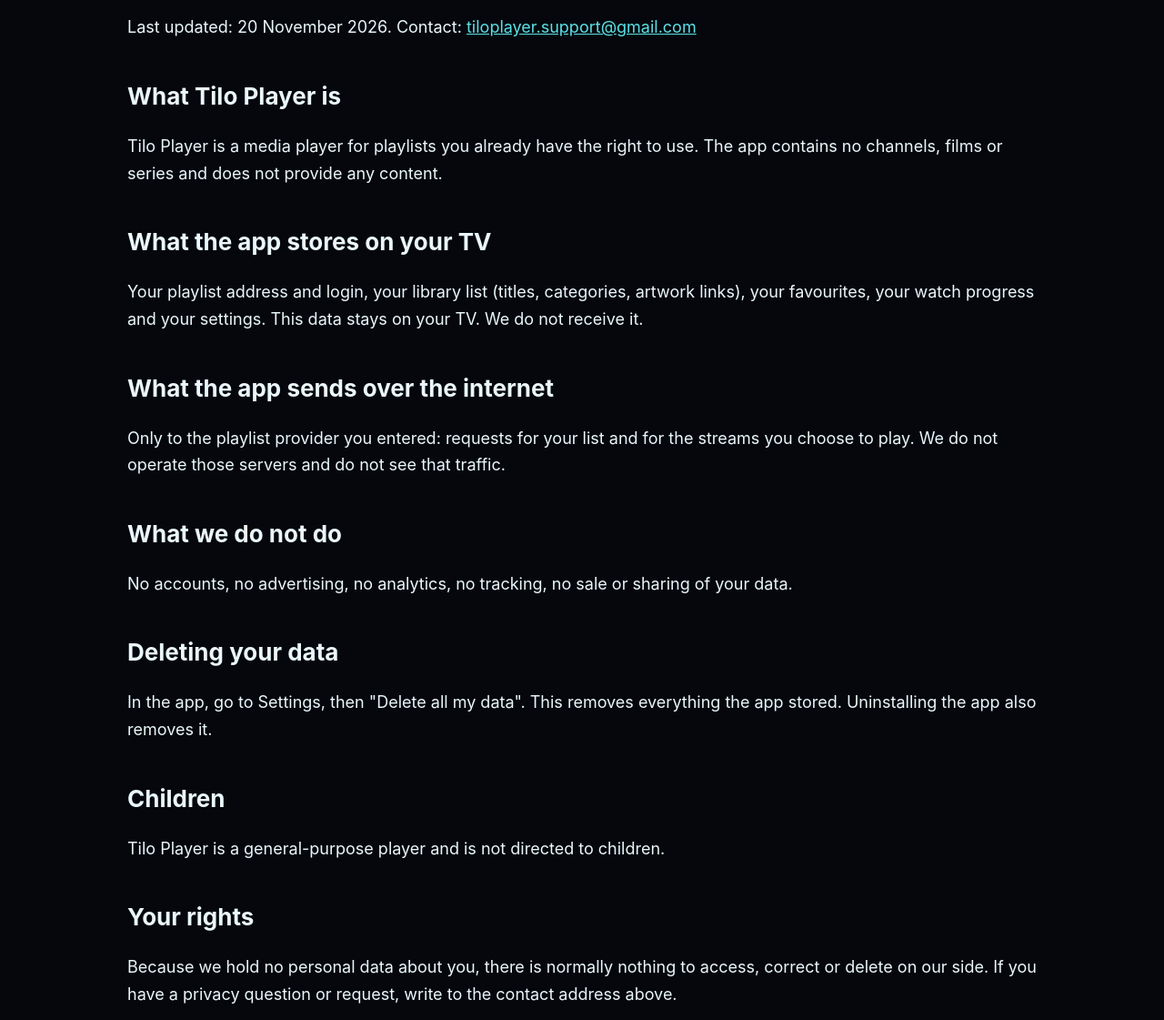
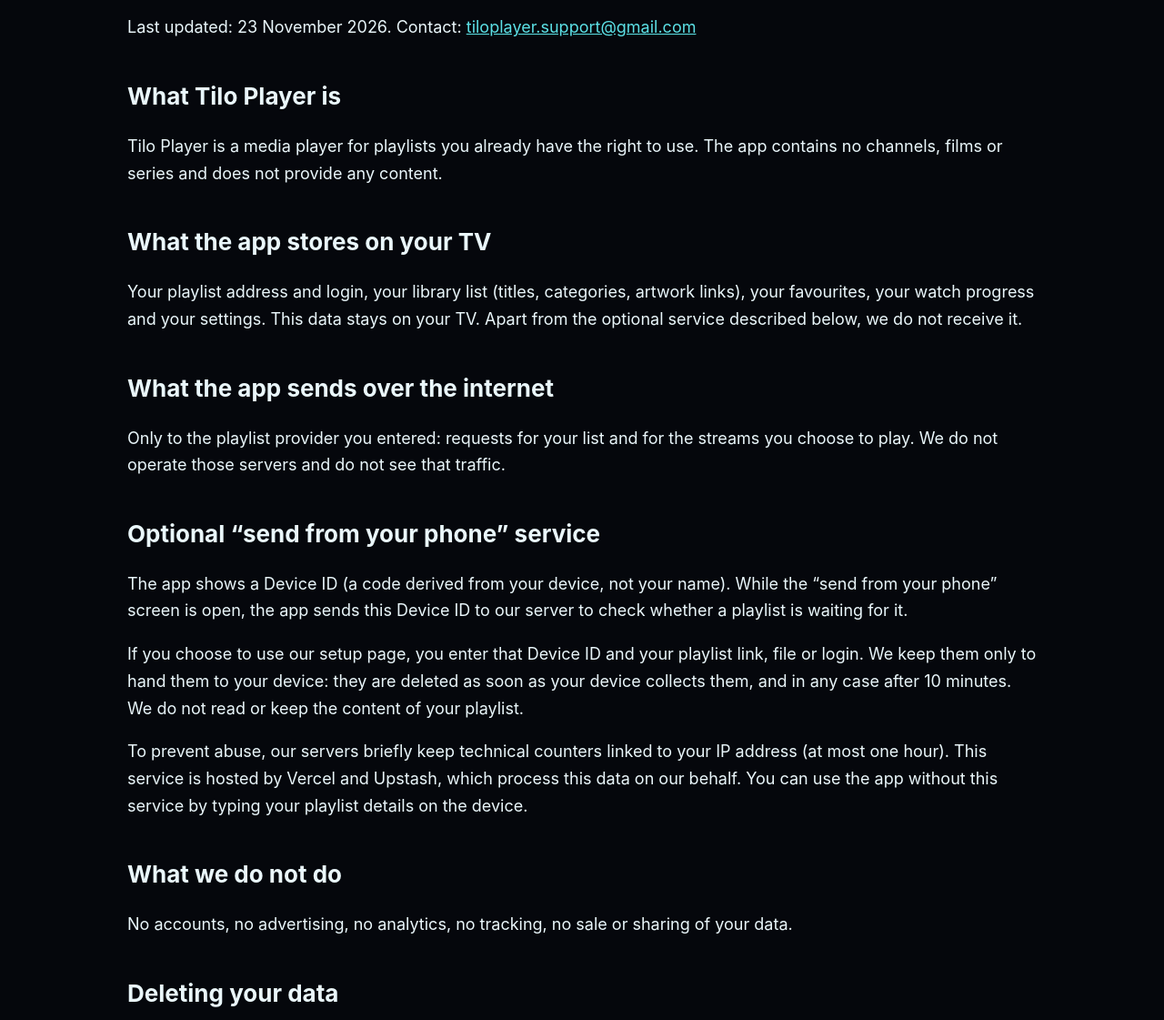
Before and after one commit to mar1nani/tilo-site, a plain HTML site: page privacy.html in a window 1280 px wide. Shown: the part 179-1300 px from the top of the page at 91% size. Drawn offline with Linux system fonts and the light colour scheme.

Commit message:
Privacy policy: optional send-from-phone service, Device ID, retention, hosts
Co-Authored-By: Claude Sonnet 5.5 <noreply@anthropic.com>

```diff
--- a/privacy.html
+++ b/privacy.html
@@ -14,16 +14,21 @@
 </div></header>
 <main class="wrap page">
 <h1>Privacy Policy</h1>
-<p>Last updated: 20 November 2026. Contact: <a href="mailto:tiloplayer.support@gmail.com">tiloplayer.support@gmail.com</a></p>
+<p>Last updated: 23 November 2026. Contact: <a href="mailto:tiloplayer.support@gmail.com">tiloplayer.support@gmail.com</a></p>
 
 <h2>What Tilo Player is</h2>
 <p>Tilo Player is a media player for playlists you already have the right to use. The app contains no channels, films or series and does not provide any content.</p>
 
 <h2>What the app stores on your TV</h2>
-<p>Your playlist address and login, your library list (titles, categories, artwork links), your favourites, your watch progress and your settings. This data stays on your TV. We do not receive it.</p>
+<p>Your playlist address and login, your library list (titles, categories, artwork links), your favourites, your watch progress and your settings. This data stays on your TV. Apart from the optional service described below, we do not receive it.</p>
 
 <h2>What the app sends over the internet</h2>
 <p>Only to the playlist provider you entered: requests for your list and for the streams you choose to play. We do not operate those servers and do not see that traffic.</p>
+
+<h2>Optional &ldquo;send from your phone&rdquo; service</h2>
+<p>The app shows a Device ID (a code derived from your device, not your name). While the &ldquo;send from your phone&rdquo; screen is open, the app sends this Device ID to our server to check whether a playlist is waiting for it.</p>
+<p>If you choose to use our setup page, you enter that Device ID and your playlist link, file or login. We keep them only to hand them to your device: they are deleted as soon as your device collects them, and in any case after 10 minutes. We do not read or keep the content of your playlist.</p>
+<p>To prevent abuse, our servers briefly keep technical counters linked to your IP address (at most one hour). This service is hosted by Vercel and Upstash, which process this data on our behalf. You can use the app without this service by typing your playlist details on the device.</p>
 
 <h2>What we do not do</h2>
 <p>No accounts, no advertising, no analytics, no tracking, no sale or sharing of your data.</p>
@@ -35,7 +40,7 @@
 <p>Tilo Player is a general-purpose player and is not directed to children.</p>
 
 <h2>Your rights</h2>
-<p>Because we hold no personal data about you, there is normally nothing to access, correct or delete on our side. If you have a privacy question or request, write to the contact address above.</p>
+<p>Because we keep almost no data about you (the optional service above is deleted within minutes), there is normally nothing to access, correct or delete on our side. If you have a privacy question or request, write to the contact address above.</p>
 
 <h2>Changes</h2>
 <p>We will update this page if the app changes how it handles data.</p>
```
